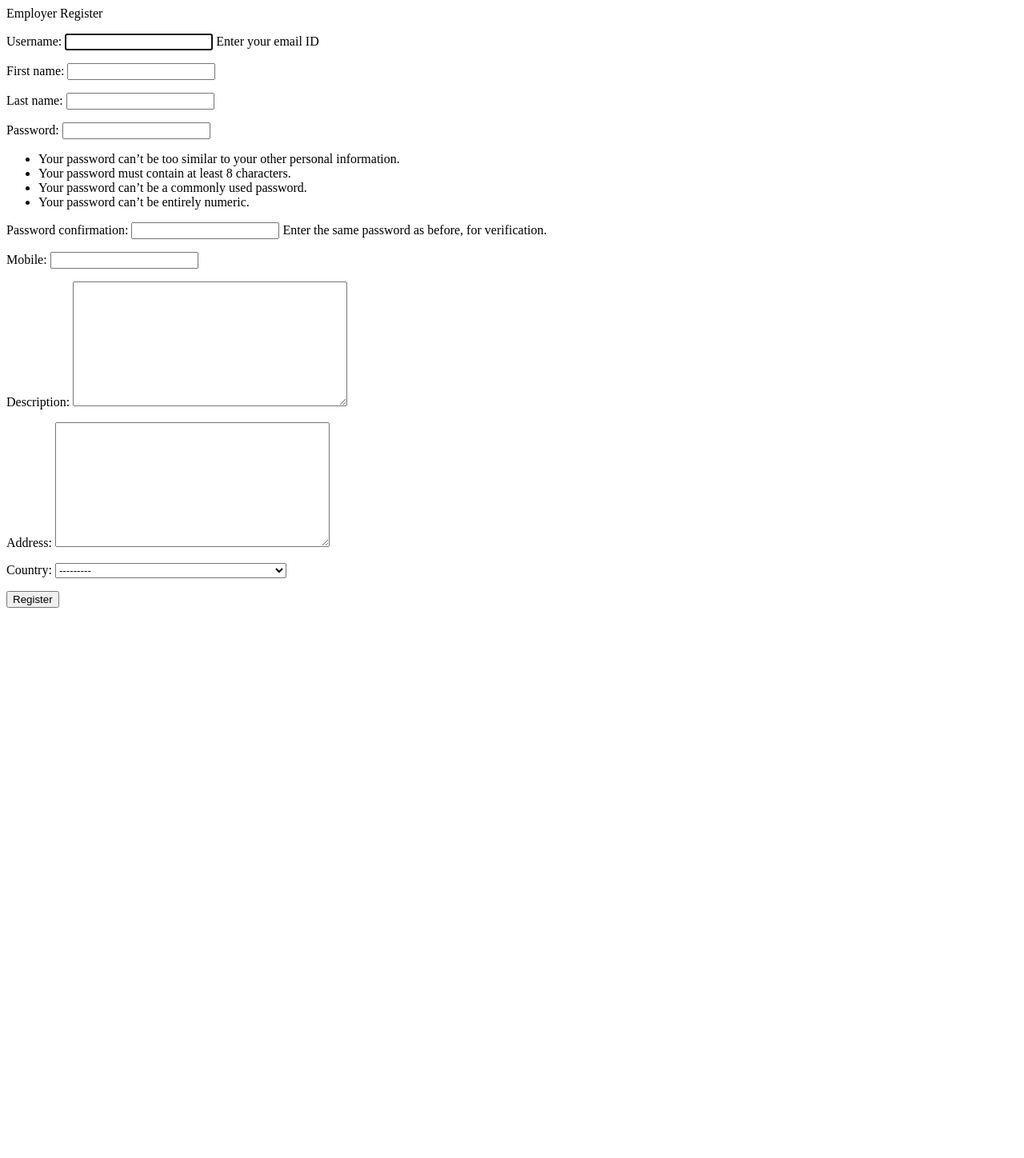
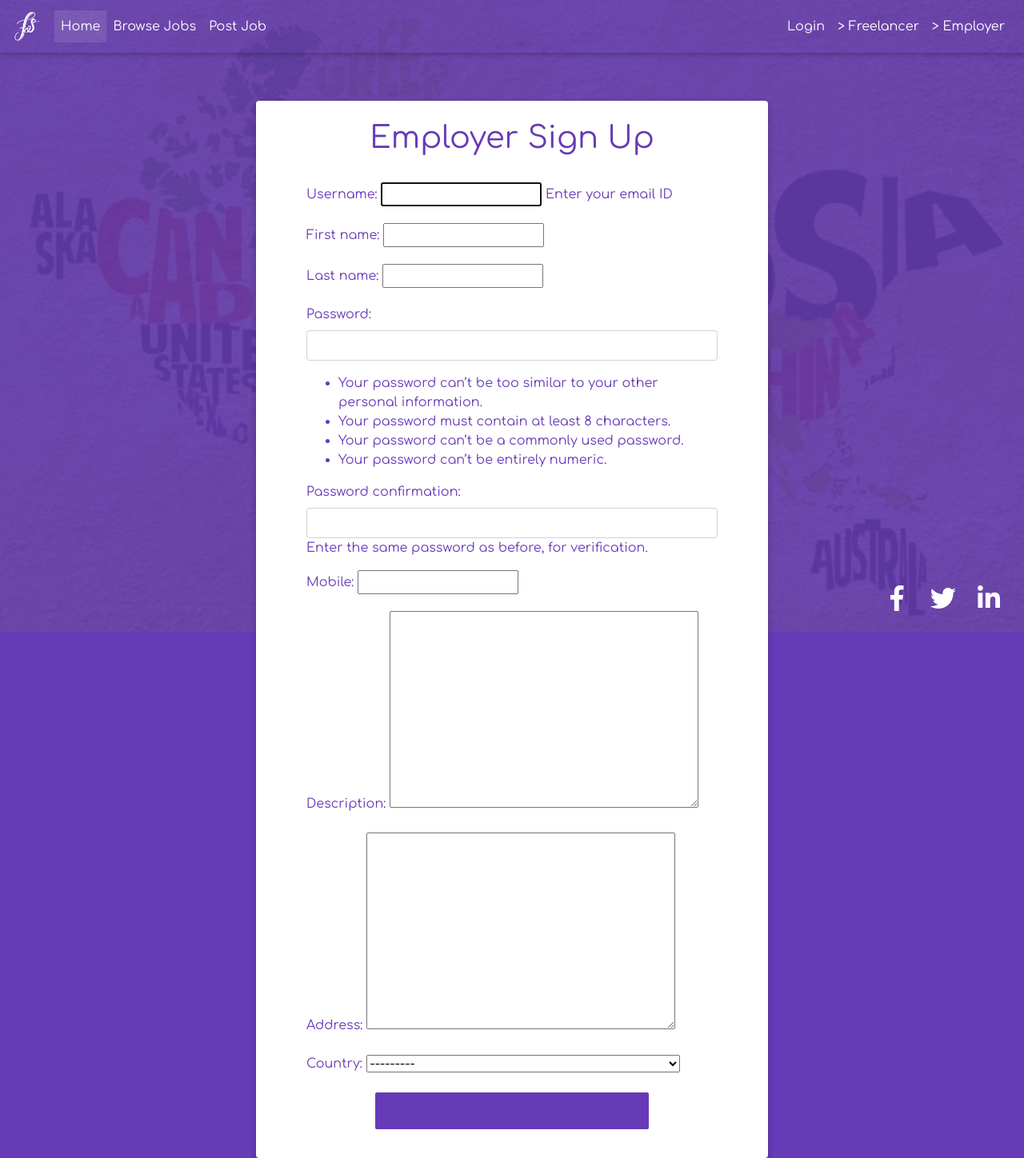
Before and after one commit to anshulahuja98/freelancing-solutions, a Django app: page /accounts/register/employer/ in a window 1280 px wide. Shown: the whole page at 80% size. Before the commit the page ends 760 px from the top, so only its background shows below. Run offline with Django 3.2, Linux system fonts and the light colour scheme; some libraries are stand-ins or nearby versions.

Commit message:
Update employer register template

```diff
--- a/src/templates/accounts/employer-register.html
+++ b/src/templates/accounts/employer-register.html
@@ -1,10 +1,25 @@
-{#{% extends 'main/base.html' %}#}
+{% extends 'main/index.html' %}
+{% load staticfiles %}
 {% block main %}
-    <form method="post">
-        Employer Register
-        {% csrf_token %}
-        {{ form.as_p }}
-        <button class="btn btn-primary" type="submit">Register</button>
-    </form>
+<!-- Material form register -->
+<div class="card mx-auto col-10 col-md-8 col-lg-6 my-5">
+    <h5 class="white-skin text-center py-4 heading3" style="color: var(--main-bg-color)">
+        <strong>Employer Sign Up</strong>
+    </h5>
+    <!--Card content-->
+    <div class="card-body px-lg-5 pt-0">
+        <!-- Form -->
+        <form class="" method="post">
+            {% csrf_token %}
+            {{form.as_p}}
+            <button class="btn btn-rounded btn-block my-3 waves-effect z-depth-0 col-8 mx-auto" type="submit"
+                    style="background-color: var(--main-bg-color); ">
+                Sign Up
+            </button>
+        </form>
         {{ form.errors }}
+        <!-- Form -->
+    </div>
+</div>
+<!-- Material form register -->
 {% endblock %}
```
